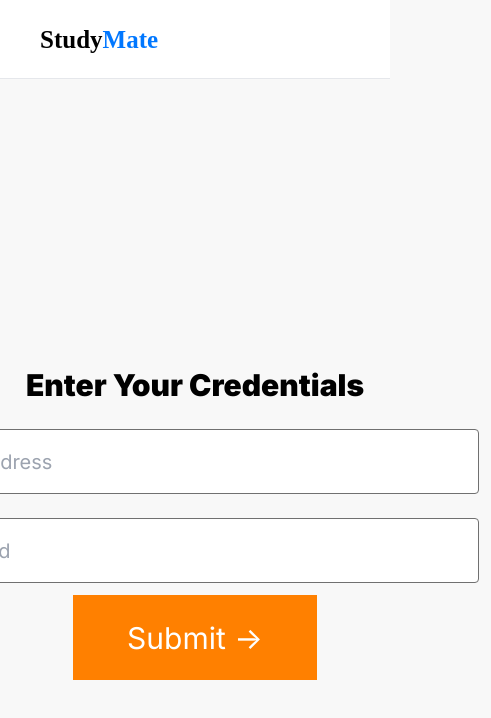
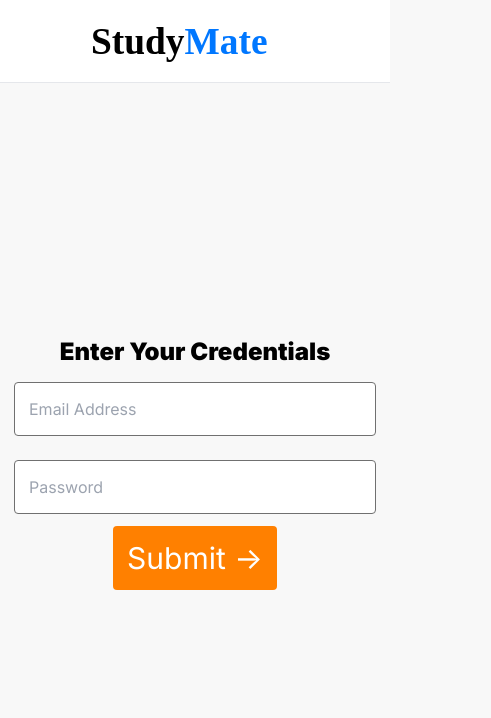
Before and after one commit to abhipatel7/studymate, a React (Create React App) app: page /login in a window 390 px wide. Shown: the top 718 px of the page, 491 px wide, since content can reach past the window. Built offline with nearby package versions, Linux system fonts and the light colour scheme.

Commit message:
mobile styles added

```diff
--- a/src/components/Admin/AdminLoginPage/AdminLoginPage.jsx
+++ b/src/components/Admin/AdminLoginPage/AdminLoginPage.jsx
@@ -18,9 +18,9 @@ const AdminLoginPage = () => {
   const handlePasswordChange = (e) => setPassword(e.target.value);
 
   return (
-    <div className="flex items-center justify-center flex-col h-screen">
-      <img src={Logo} alt="StudyMateAdminLogo" />
-      <form onSubmit={handleSubmit}>
+    <div className="h-screen mx-auto flex-col flex justify-center p-3.5 lg:items-center lg:content-center">
+      <img className="" src={Logo} alt="StudyMateAdminLogo" />
+      <form onSubmit={handleSubmit} className="">
         <Input
           name="email"
           type="email"
--- a/src/components/Admin/AdminLoginPage/AdminLoginPage.module.scss
+++ b/src/components/Admin/AdminLoginPage/AdminLoginPage.module.scss
@@ -1,15 +1,22 @@
 .inputStyles {
-  width: 568px;
-  height: 65px;
   border-color: #707070;
-  font-size: 1.25rem;
-  @apply rounded p-1.5 m-3 border
+  @apply rounded p-3.5 m-3 ml-0 mr-0 w-full border
 }
 
 .buttonStyles {
   background-color: #FF8000;
   color: #FFF;
-  width: 244.53px;
-  height: 85px;
-  @apply text-3xl
+  @apply text-3xl p-3.5 rounded
 }
+
+@media screen and (min-width: 1024px) {
+  .inputStyles {
+    width: 568px;
+    height: 65px;
+    font-size: 1.25rem;
+  }
+  .buttonStyles {
+    width: 244.53px;
+    height: 85px;
+  }
+}
--- a/src/components/Button/Button.jsx
+++ b/src/components/Button/Button.jsx
@@ -2,6 +2,7 @@ import React from 'react';
 
 const Button = ({ children, styles, ...props }) => {
   return (
+    // <div className="flex justify-center">
     <div className="flex justify-center">
       <button className={styles} {...props}>
         {children}
--- a/src/components/LoginPage/LoginPage.jsx
+++ b/src/components/LoginPage/LoginPage.jsx
@@ -3,6 +3,7 @@ import Input from '../Input/Input';
 import classes from './LoginPage.module.scss';
 import Button from '../Button/Button';
 import NavBar from '../NavBar/NavBar';
+import Logo from '../../assets/img/StudyMateAdminLogo.svg';
 
 const LoginPage = () => {
   let [email, setEmail] = useState('');
@@ -18,11 +19,11 @@ const LoginPage = () => {
   const handlePasswordChange = (e) => setPassword(e.target.value);
 
   return (
-    <div className="">
-      <NavBar />
-      <div className="flex items-center justify-center flex-col mt-72">
+    <div className="flex flex-col h-screen">
+      <NavBar styles={classes.navBarStyles} />
+      <div className={classes.containerStyles}>
         <span className={classes.textStyles}>Enter Your Credentials</span>
-        <form onSubmit={handleSubmit}>
+        <form onSubmit={handleSubmit} className="w-full lg:w-auto">
           <Input
             name="email"
             type="email"
--- a/src/components/LoginPage/LoginPage.module.scss
+++ b/src/components/LoginPage/LoginPage.module.scss
@@ -1,19 +1,40 @@
 .inputStyles {
-  width: 568px;
-  height: 65px;
   border-color: #707070;
-  font-size: 1.25rem;
-  @apply rounded p-1.5 m-3 border
+  @apply w-full rounded p-3.5 mt-3 mb-3 border
 }
 
 .buttonStyles {
   background-color: #FF8000;
   color: #FFF;
-  width: 244.53px;
-  height: 85px;
-  @apply text-3xl
+  @apply text-3xl p-3.5 rounded
 }
 
 .textStyles {
-  @apply text-3xl font-black mb-3.5
+  @apply text-2xl font-black mb-0.5 lg:w-auto lg:text-3xl lg:mb-3.5
 }
+
+.navBarStyles {
+  flex: 1;
+  @apply flex border-b bg-white flex-shrink-0 items-center justify-center lg:justify-start
+}
+
+.containerStyles {
+  flex: 9;
+  @apply flex flex-col justify-center items-center p-3.5
+}
+
+@media screen and (min-width: 1024px) {
+  .inputStyles {
+    width: 568px;
+    height: 65px;
+    font-size: 1.25rem;
+  }
+  .buttonStyles {
+    width: 244.53px;
+    height: 85px;
+  }
+}
+
+.c {
+  flex: 1 4;
+}
--- a/src/components/NavBar/NavBar.jsx
+++ b/src/components/NavBar/NavBar.jsx
@@ -2,9 +2,9 @@ import React from 'react';
 import classes from './NavBar.module.scss';
 import Logo from '../../assets/img/StudyMateNabBar.svg';
 
-const NavBar = (props) => {
+const NavBar = ({ styles, ...props }) => {
   return (
-    <nav className={`bg-white ${classes.navbarStyles}`}>
+    <nav {...props} className={`${styles ? styles : classes.navbarStyles}`}>
       <img
         className={classes.imageStyles}
         src={Logo}
--- a/src/components/NavBar/NavBar.module.scss
+++ b/src/components/NavBar/NavBar.module.scss
@@ -1,10 +1,6 @@
 .navbarStyles {
-  width: 100%;
-  height: 79px;
-  @apply flex items-start border-b
+  @apply flex items-start border-b bg-white
 }
-
 .imageStyles {
-  margin: auto 0;
-  @apply ml-10
+  @apply lg:ml-10 w-52
 }
```
